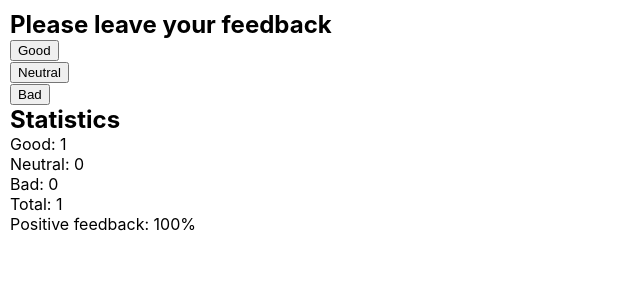
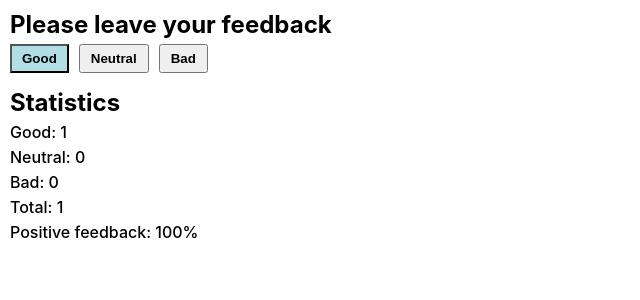
Before and after one commit to Dvorakovskyi/goit-react-hw-02-feedback, a React (Create React App) app: page / in a window 1280 px wide. Both pictures are taken after a click on the button "Good". Shown: the top 300 px of the page, without its empty margins (0-640 px from the left). Built offline with nearby package versions, Linux system fonts and the light colour scheme.

Commit message:
Додав стилі

```diff
--- a/src/components/FeedbackOptions/FeedbackOptions.jsx
+++ b/src/components/FeedbackOptions/FeedbackOptions.jsx
@@ -1,19 +1,20 @@
 import React from 'react';
 import PropTypes from 'prop-types';
+import { StyledBtnList, StyledBtn } from './FeedbackOptions.styled';
 
 const FeedbackOptions = ({ options, onLeaveFeedback }) => {
   return (
-    <ul>
+    <StyledBtnList>
       {options.map(option => {
         return (
           <li option={option} key={option}>
-            <button type="button" onClick={onLeaveFeedback}>
+            <StyledBtn type="StyledBtn" onClick={onLeaveFeedback}>
               {toUpperCase(option)}
-            </button>
+            </StyledBtn>
           </li>
         );
       })}
-    </ul>
+    </StyledBtnList>
   );
 };
 
--- /dev/null
+++ b/src/components/FeedbackOptions/FeedbackOptions.styled.js
@@ -0,0 +1,17 @@
+import styled from "styled-components";
+
+export const StyledBtnList = styled.ul`
+    display: flex;
+    gap: 10px;
+`;
+
+export const StyledBtn = styled.button`
+    padding: 5px 10px;
+    font-weight: 700;
+    cursor: pointer;
+
+    &:hover,
+    &:focus {
+        background-color: #B0E0E6;
+    }
+`;
--- a/src/components/Notification/Notification.jsx
+++ b/src/components/Notification/Notification.jsx
@@ -1,10 +1,11 @@
 import React from 'react';
 import PropTypes from 'prop-types';
+import { StyledMessage } from './Notification.styled';
 
 const Notification = ({message}) => {
   return (
     <section>
-      <p>{message}</p>
+      <StyledMessage>{message}</StyledMessage>
     </section>
   );
 };
--- /dev/null
+++ b/src/components/Notification/Notification.styled.js
@@ -0,0 +1,5 @@
+import styled from "styled-components";
+
+export const StyledMessage = styled.p`
+    font-weight: 500;
+`;
--- a/src/components/Section/Section.jsx
+++ b/src/components/Section/Section.jsx
@@ -1,12 +1,13 @@
 import React from 'react';
 import PropTypes from 'prop-types';
+import { StyledSection, StyledTitle } from './Section.styled';
 
 const Section = ({ title, children }) => {
   return (
-    <section>
-      <h2>{title}</h2>
+    <StyledSection>
+      <StyledTitle>{title}</StyledTitle>
       {children}
-    </section>
+    </StyledSection>
   );
 };
 
--- /dev/null
+++ b/src/components/Section/Section.styled.js
@@ -0,0 +1,9 @@
+import styled from "styled-components";
+
+export const StyledSection = styled.section`
+    margin-bottom: 15px;
+`;
+
+export const StyledTitle = styled.h2`
+    margin-bottom: 5px;
+`;
--- a/src/components/Statistics/Statistics.jsx
+++ b/src/components/Statistics/Statistics.jsx
@@ -1,14 +1,15 @@
 import React from 'react';
 import PropTypes from 'prop-types';
+import { StyledStatisticsItem } from './Statistics.styled';
 
 const Statistics = ({ good, neutral, bad, total = 0, positiveFeedback }) => {
   return (
     <ul>
-      <li>Good: {good}</li>
-      <li>Neutral: {neutral}</li>
-      <li>Bad: {bad}</li>
-      <li>Total: {total}</li>
-      <li>Positive feedback: {positiveFeedback}%</li>
+      <StyledStatisticsItem>Good: {good}</StyledStatisticsItem>
+      <StyledStatisticsItem>Neutral: {neutral}</StyledStatisticsItem>
+      <StyledStatisticsItem>Bad: {bad}</StyledStatisticsItem>
+      <StyledStatisticsItem>Total: {total}</StyledStatisticsItem>
+      <StyledStatisticsItem>Positive feedback: {positiveFeedback}%</StyledStatisticsItem>
     </ul>
   );
 };
--- /dev/null
+++ b/src/components/Statistics/Statistics.styled.js
@@ -0,0 +1,6 @@
+import styled from "styled-components";
+
+export const StyledStatisticsItem = styled.li`
+    margin-bottom: 5px;
+    font-weight: 500;
+`;
```
